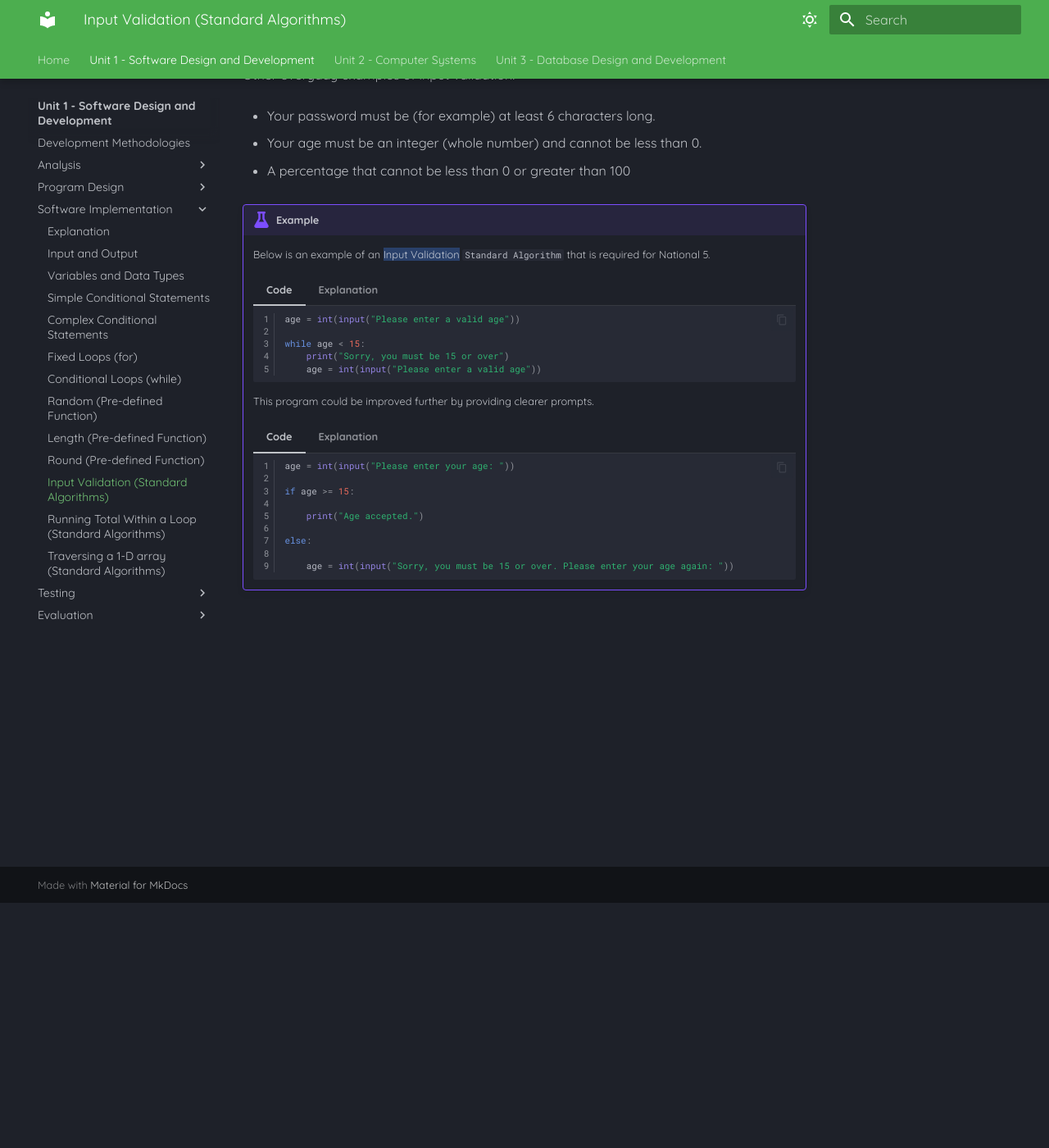
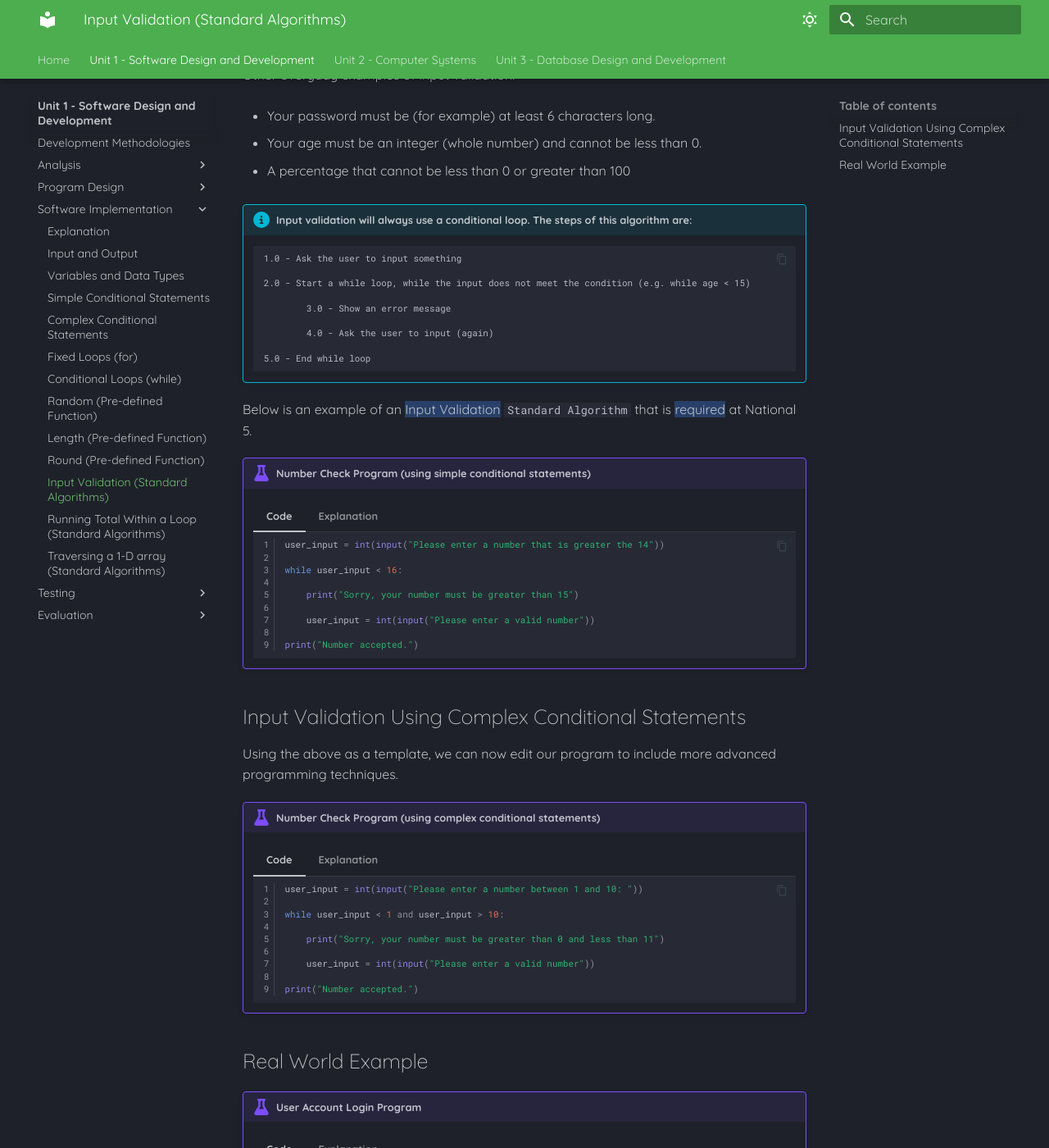
Before and after one commit to Mr-Wood-CS/National-5-CS, an MkDocs documentation site: the page built from docs/SDD/4.10-Input-Validation.md, in a window 1280 px wide and 1400 px high, scrolled down 299 px. Shown: the whole window at 82% size. Built offline with MkDocs 1.6.1 and Material for MkDocs 9.7.7, drawn with Linux system fonts in a browser that asks for light colours; some of the changed text lies outside the part shown.

Commit message:
Update Files

````diff
--- a/docs/SDD/4.10-Input-Validation.md
+++ b/docs/SDD/4.10-Input-Validation.md
@@ -14,18 +14,86 @@ Other everyday examples of input validation:
 
 * A percentage that cannot be less than 0 or greater than 100
 
-!!! example "Example"
+!!! info "Input validation will always use a conditional loop. The steps of this algorithm are:"
 
-    Below is an example of an ==Input Validation== `Standard Algorithm` that is required for National 5.
+    ```pseudocode
+
+    1.0 - Ask the user to input something
+
+    2.0 - Start a while loop, while the input does not meet the condition (e.g. while age < 15)
+
+            3.0 - Show an error message
+
+            4.0 - Ask the user to input (again)
+
+    5.0 - End while loop
+    ```
+
+Below is an example of an ==Input Validation== `Standard Algorithm` that is ==required== at National 5.
+
+!!! example "Number Check Program (using simple conditional statements)"
 
     === "Code"
 
         ``` Python linenums="1"
-        age = int(input("Please enter a valid age"))
+        user_input = int(input("Please enter a number that is greater the 14"))
 
-        while age < 15:
-            print("Sorry, you must be 15 or over")
-            age = int(input("Please enter a valid age"))
+        while user_input < 16:
+
+            print("Sorry, your number must be greater than 15")
+
+            user_input = int(input("Please enter a valid number"))
+
+        print("Number accepted.")
+
+
+
+        ```
+
+    === "Explanation"
+
+        `Line 1`
+
+        The program asks the user to enter a number ==greater== than 15.
+
+        `Line 3`
+
+        A ==Conditional Loop== (`while loop`) checks if the inputted number is ==less== than 16.
+
+        `Line 5`
+
+        If `line 3` = ==true==, the program informs the user that the number must be ==greater== than 15.
+
+        `Line 7`
+
+        The program asks the user to input another number.
+
+        `Line 9`
+
+        If the number is greater than 15 `Number accepted is displayed` ==outside== of the while loop.
+
+        !!! warning "Important"
+
+            If `Number accepted`is placed ==inside== the while loop, your program will become stuck in an indefinate loop! This is an easy way to fail your practical assessment. ==Remember to always double check your code!==
+
+## Input Validation Using Complex Conditional Statements
+
+Using the above as a template, we can now edit our program to include more advanced programming techniques.
+
+!!! example "Number Check Program (using complex conditional statements)"
+
+    === "Code"
+
+        ``` Python linenums="1"
+        user_input = int(input("Please enter a number between 1 and 10: "))
+
+        while user_input < 1 and user_input > 10:
+
+            print("Sorry, your number must be greater than 0 and less than 11")
+
+            user_input = int(input("Please enter a valid number"))
+
+        print("Number accepted.")
         ```
 
     === "Explanation"
@@ -46,38 +114,119 @@ Other everyday examples of input validation:
 
         The program asks the user to enter their age again.
 
-    This program could be improved further by providing clearer prompts.
+## Real World Example
 
-
+!!! example "User Account Login Program"
 
     === "Code"
 
         ``` Python linenums="1"
-        age = int(input("Please enter your age: "))
+        username = "user1"
+        password = "pass1"
 
-        if age >= 15:
+        attempts = 0
+        account_access = False
 
-            print("Age accepted.")
+        while attempts < 3:
 
-        else:
+            user_username = input("Please enter your username: ")
+            user_password = input("Please enter your password: ")
 
-            age = int(input("Sorry, you must be 15 or over. Please enter your age again: "))
+            if user_username == username and user_password == password:
+
+                print("Username and Password Accepted")
+
+                account_access = True
+
+                break
+
+            else:
+                print("Incorrect, please try again")
+
+                attempts = attempts + 1
+
+        if not account_access:
+
+            print("Too many attempts. Account locked. Please try later")
         ```
 
     === "Explanation"
 
         `Line 1`
 
-        The program asks the user to enter a valid age
+        Sets the correct username to `user1`.
 
-        `Line 3`
+        `Line 2`
 
-        A while loop checks if the entered age is less than 15.
+        Sets the correct password to `pass1`.
 
         `Line 4`
 
-        If `line 3` = ==true==, the program informs the user that they must be 15 or over.
+        Keeps track of how many times you have tried to log in.
 
-        `Line 3`
+        At the start, you haven't tried yet, so it is set to `0`.
 
-        The program asks the user to enter their age again.
+        `Line 5`
+
+        This is like a switch that starts as `off`.
+
+        It will only turn `on` (==become True==) if you enter the correct username and password.
+
+        `Line 7`
+
+        Start of the ==conditional loop== that will keep running as long as you've tried fewer than 3 times.
+
+        Once you reach 3 tries, the loop stops.
+
+
+        `Line 9`
+
+        The user is asked to input their username.
+
+        This is stored in the user_username `variable`.
+
+        `Line 10`
+
+        The user is asked to input their password.
+
+        This is stored in the user_password `variable`.
+
+        `Line 12`
+
+        Performs a check to see if the input (==user_username== and ==user_password==) matches the correct username and password.
+
+        ==Both must be correct to continue.==
+
+        `Line 14`
+
+        If both the `username` and `password` are correct, the =="Username and Password Accepted"== message is ouputted.
+
+        `Line 16`
+
+        This turns the `switch` to `on` and lets the program know that you now have access to your account.
+
+        `Line 18`
+
+        This stops the loop because you have successfully logged in.
+
+        `Line 20`
+
+        If the username and password are incorrect, èlse`is selected.
+
+        `Line 21`
+
+        Outputs the message =="Incorrect, please try again"==
+
+        `Line 23`
+
+        Adds 1 to the `Attempts` ==variable==.
+
+        Doing so allows the program to keep track of how many times you’ve tried to log in.
+
+        `Line 25`
+
+        After the loop ends, the program checks if you managed to log in. `if not account_access` is simply asking ==" Is user_access now set to True?"==
+
+        `Line 27`
+
+        As `account_access` is still set to `False` the message =="Too many attempts. Account locked. Please try later"== is outputted.
````
Also changed, not shown: docs/SDD/4.11-Running-Total-Within-a-Loop.md (+206 -0 lines).
